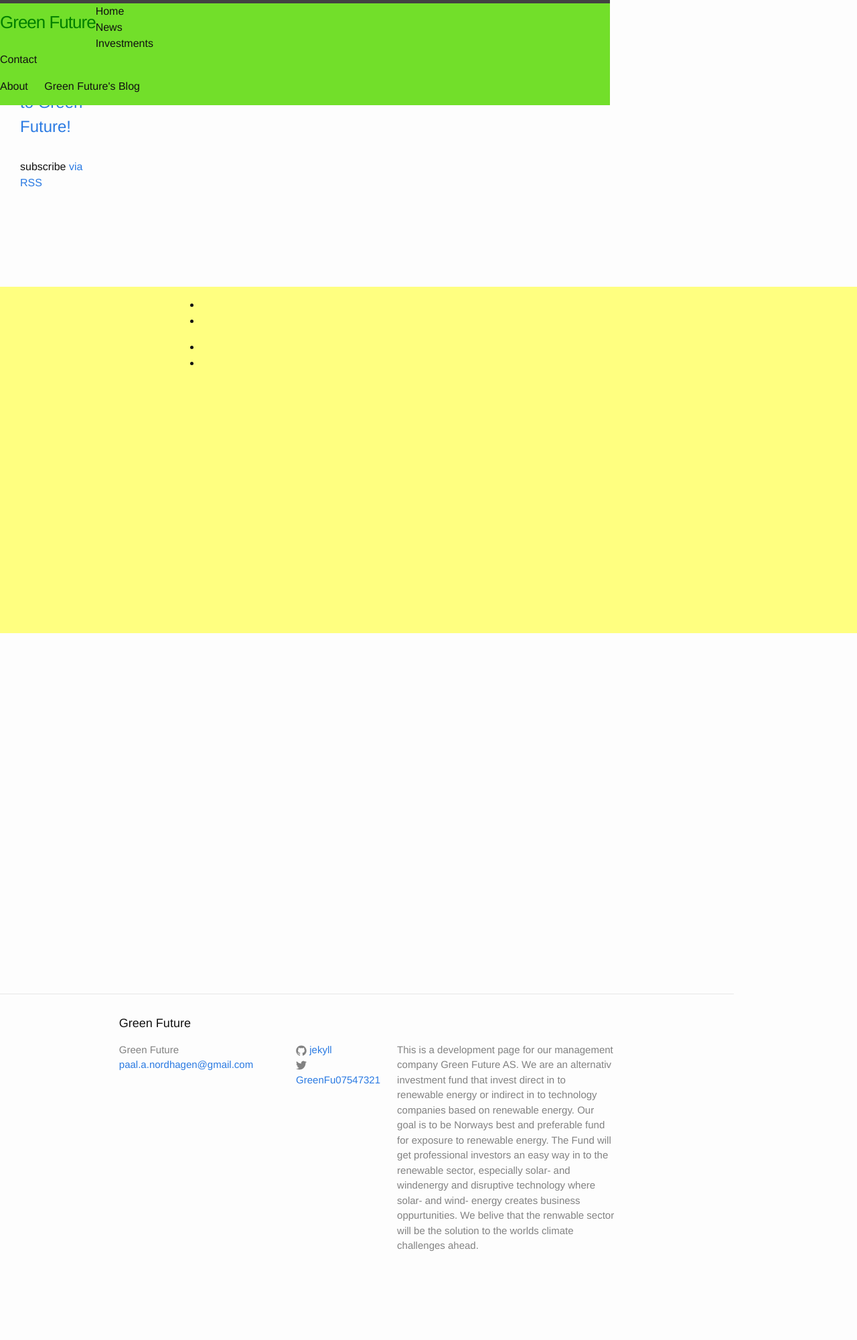
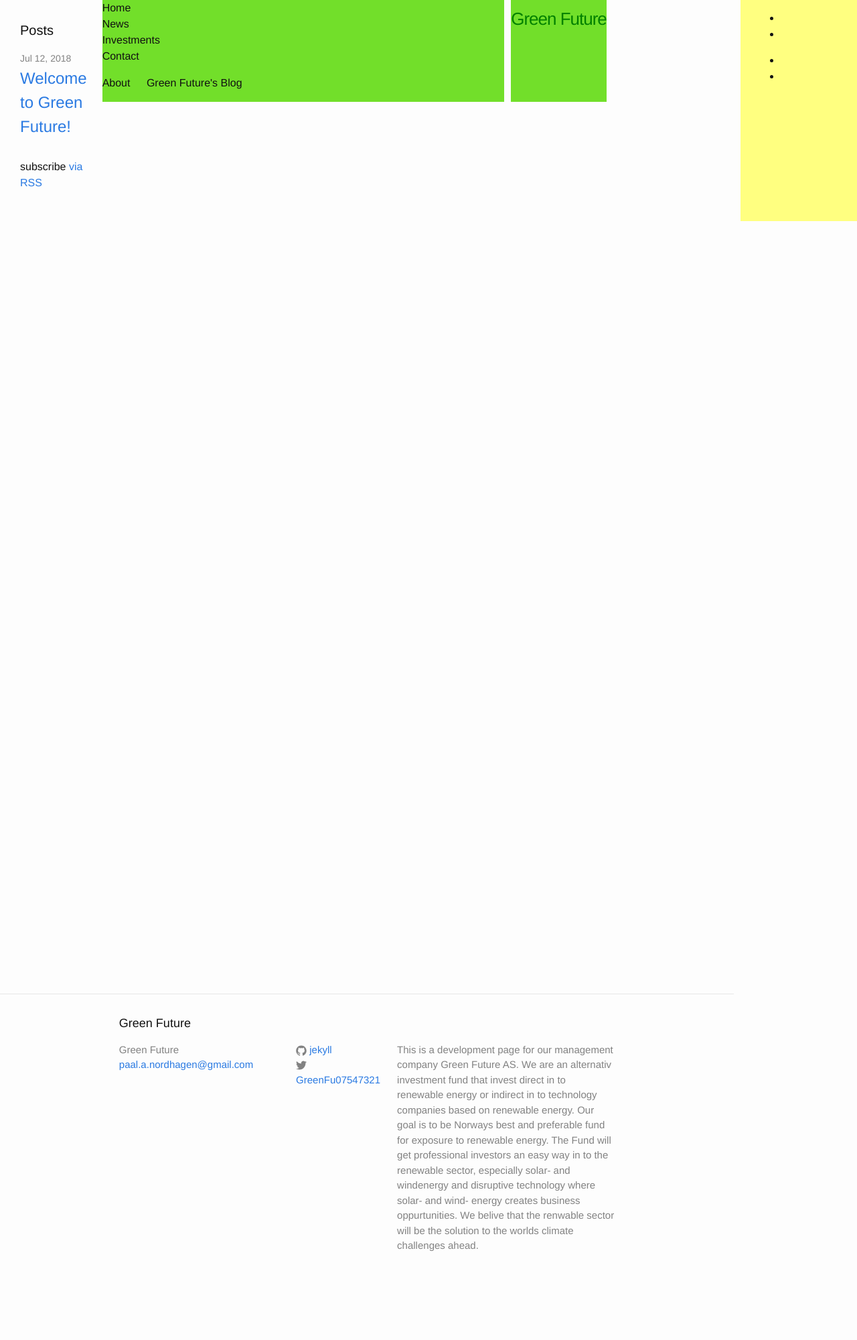
Before and after one commit to Paal-August/Paal-August.github.io, a Jekyll site: the page built from index.html, in a window 1280 px wide. Shown: the whole page at 67% size. Built offline with Jekyll 4.4.1, drawn with Linux system fonts in a browser that asks for light colours.

Commit message:
Update _layout.scss

```diff
--- a/_sass/_layout.scss
+++ b/_sass/_layout.scss
@@ -13,13 +13,13 @@
 }
 
 .site-header {
-  border-top: 5px solid $grey-color-dark;
-  border-bottom: 1px solid $grey-color-light;
-  min-height: 56px;
-  background-color:#72DF2A;
-    //display:inline-block;
-  width:100%;
-  height:30px;
+  display: grid;
+  position: relative;
+  max-height:200px;
+  margin: auto;
+  grid-gap: 10px;
+  grid-template: repeat(2, 1fr) / repeat(7, 1fr);
+  grid-auto-flow:column;
   justify-content:start;
   position:absolute;
  /* display: grid;
@@ -36,10 +36,10 @@
   grid-auto-flow:column;*/
     // Positioning context for the mobile navigation icon
     //position: absolute;
-  grid-area: 1 / 1 / 3/6;
+  grid-area: 1 / 1 / 2/8;
 }
 .site-menu{
-  grid-area: 1 / 6 / 3/7;
+  grid-area: 1 / 2 / 2/6;
   background-color:#72DF2A;
 }
 
@@ -51,7 +51,7 @@
     letter-spacing: -1px;
     margin-bottom: 0;
     float: left;
-    grid-area: 1 / 7 / 3/8;
+    grid-area: 1 / 6 / 2/7;
     background-color:#72DF2A;
 
     &,
@@ -63,7 +63,7 @@
 .site-main{
     width:100%;
     background-color:rgb(255, 255, 128);
-    grid-area: 3 / 1 / 9/8;
+    grid-area: 1 / 7 / 2/8;
 }
 
 .site-nav {
```
